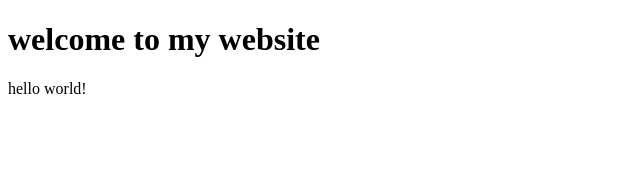
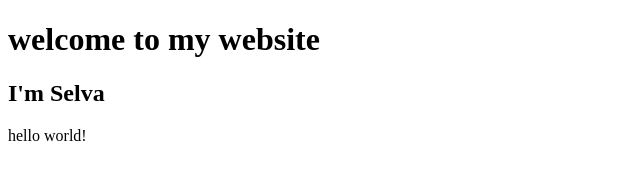
Before and after one commit to abhayselva/selva, a plain HTML site: page index.html in a window 1280 px wide. Shown: the whole page, without its empty margins (0-640 px from the left). Drawn offline with Linux system fonts and the light colour scheme.

Commit message:
added h2

```diff
--- a/index.html
+++ b/index.html
@@ -8,6 +8,7 @@
 <body>
 
     <h1>welcome to my website</h1>
+    <h2>I'm Selva</h2>
     hello world!
 
 </body>
```
